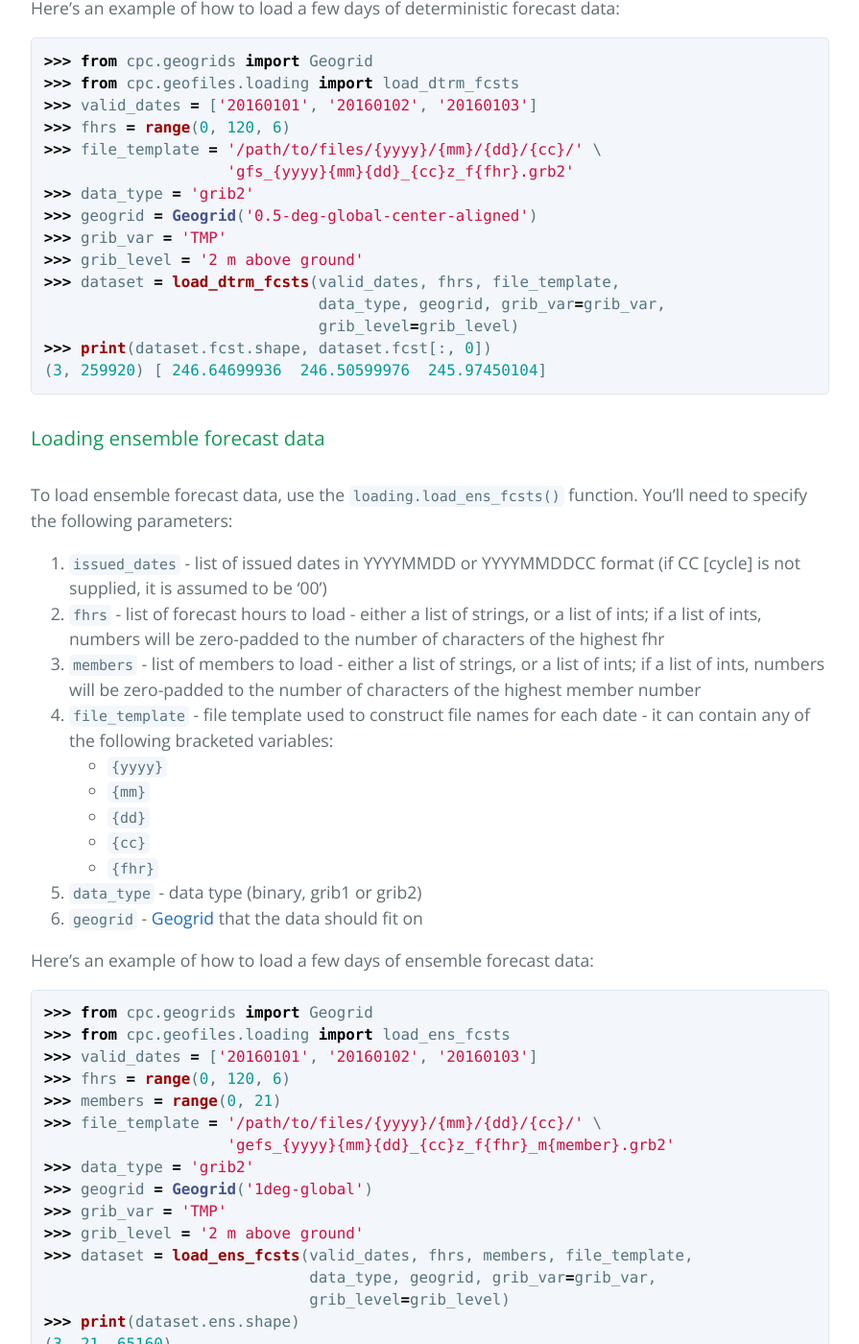
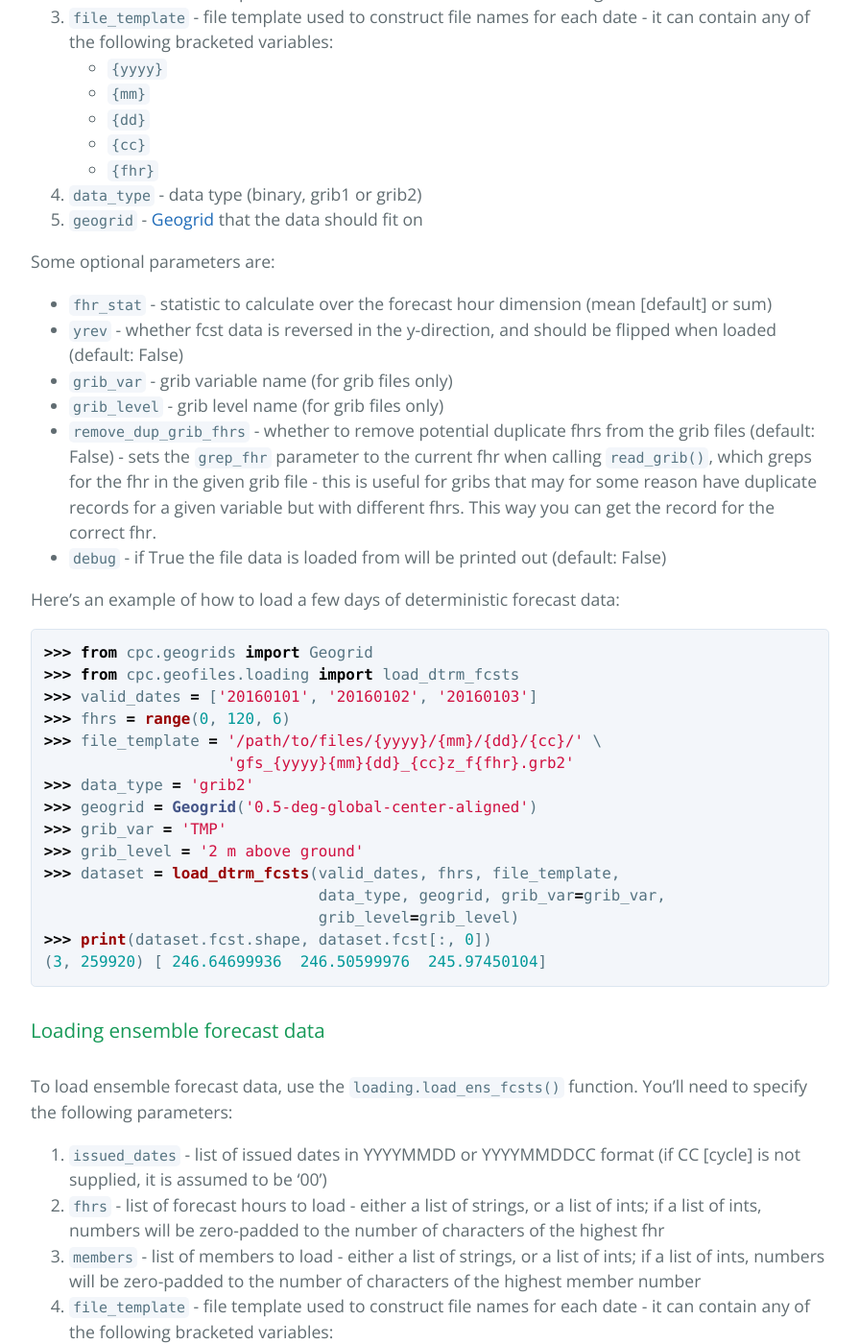
Before and after one commit to mikecharles/cpc.geofiles, a Jekyll site: the page built from docs/index.md, in a window 1280 px wide and 1400 px high, scrolled down 3974 px. Shown: the whole window at 96% size, without its empty margins (192-1087 px from the left). Built offline with Jekyll 4.4.1, drawn with Linux system fonts in a browser that asks for light colours; some of the changed text lies outside the part shown.

Commit message:
Add optional parameters to main documentation

````diff
--- a/docs/index.md
+++ b/docs/index.md
@@ -91,6 +91,15 @@
 3. `data_type` - data type (binary, grib1 or grib2)
 4. `geogrid` - [Geogrid](https://mikecharles.github.io/cpc.geogrids/) that the data should fit on
 
+Some optional parameters are:
+
+- `yrev` - whether fcst data is reversed in the y-direction, and should be flipped when loaded (default: False)
+- `grib_var` - grib variable name (for grib files only)
+- `grib_level` - grib level name (for grib files only)
+- `debug` - if True the file data is loaded from will be printed out (default: False)
+
+Note that observation binary files are assumed to have the format `record-num` x `grid-point` for multi-record files, or just a sequence of grid points for single-record files.
+
 Here's an example of how to load a few days of observation data:
 
 ```python
@@ -120,6 +129,15 @@
    - `{fhr}`
 4. `data_type` - data type (binary, grib1 or grib2)
 5. `geogrid` - [Geogrid](https://mikecharles.github.io/cpc.geogrids/) that the data should fit on
+
+Some optional parameters are:
+
+- `fhr_stat` - statistic to calculate over the forecast hour dimension (mean [default] or sum)
+- `yrev` - whether fcst data is reversed in the y-direction, and should be flipped when loaded (default: False)
+- `grib_var` - grib variable name (for grib files only)
+- `grib_level` - grib level name (for grib files only)
+- `remove_dup_grib_fhrs` - whether to remove potential duplicate fhrs from the grib files (default: False) - sets the `grep_fhr` parameter to the current fhr when calling `read_grib()`, which greps for the fhr in the given grib file - this is useful for gribs that may for some reason have duplicate records for a given variable but with different fhrs. This way you can get the record for the correct fhr.
+- `debug` - if True the file data is loaded from will be printed out (default: False)
 
 Here's an example of how to load a few days of deterministic forecast data:
 
@@ -156,6 +174,15 @@
    - `{fhr}`
 5. `data_type` - data type (binary, grib1 or grib2)
 6. `geogrid` - [Geogrid](https://mikecharles.github.io/cpc.geogrids/) that the data should fit on
+
+Some optional parameters are:
+
+- `fhr_stat` - statistic to calculate over the forecast hour dimension (mean [default] or sum)
+- `yrev` - whether fcst data is reversed in the y-direction, and should be flipped when loaded (default: False)
+- `grib_var` - grib variable name (for grib files only)
+- `grib_level` - grib level name (for grib files only)
+- `remove_dup_grib_fhrs` - whether to remove potential duplicate fhrs from the grib files (default: False) - sets the `grep_fhr` parameter to the current fhr when calling `read_grib()`, which greps for the fhr in the given grib file - this is useful for gribs that may for some reason have duplicate records for a given variable but with different fhrs. This way you can get the record for the correct fhr.
+- `debug` - if True the file data is loaded from will be printed out (default: False)
 
 Here's an example of how to load a few days of ensemble forecast data:
 
@@ -208,6 +235,12 @@
    - `{dd}`
 4. `geogrid` - [Geogrid](https://mikecharles.github.io/cpc.geogrids/) that the data should fit on
 
+Some optional parameters are:
+
+- `geogrid` - Geogrid associated with the data
+- `num_ptiles` - number of percentiles expected in the data file - if None then the file is assumed to be a mean or standard deviation instead of percentiles (default: None)
+- `debug` - if True the file data is loaded from will be printed out (default: False)
+
 Here's an example of how to load a few days of climatology data:
 
 ```python
````
